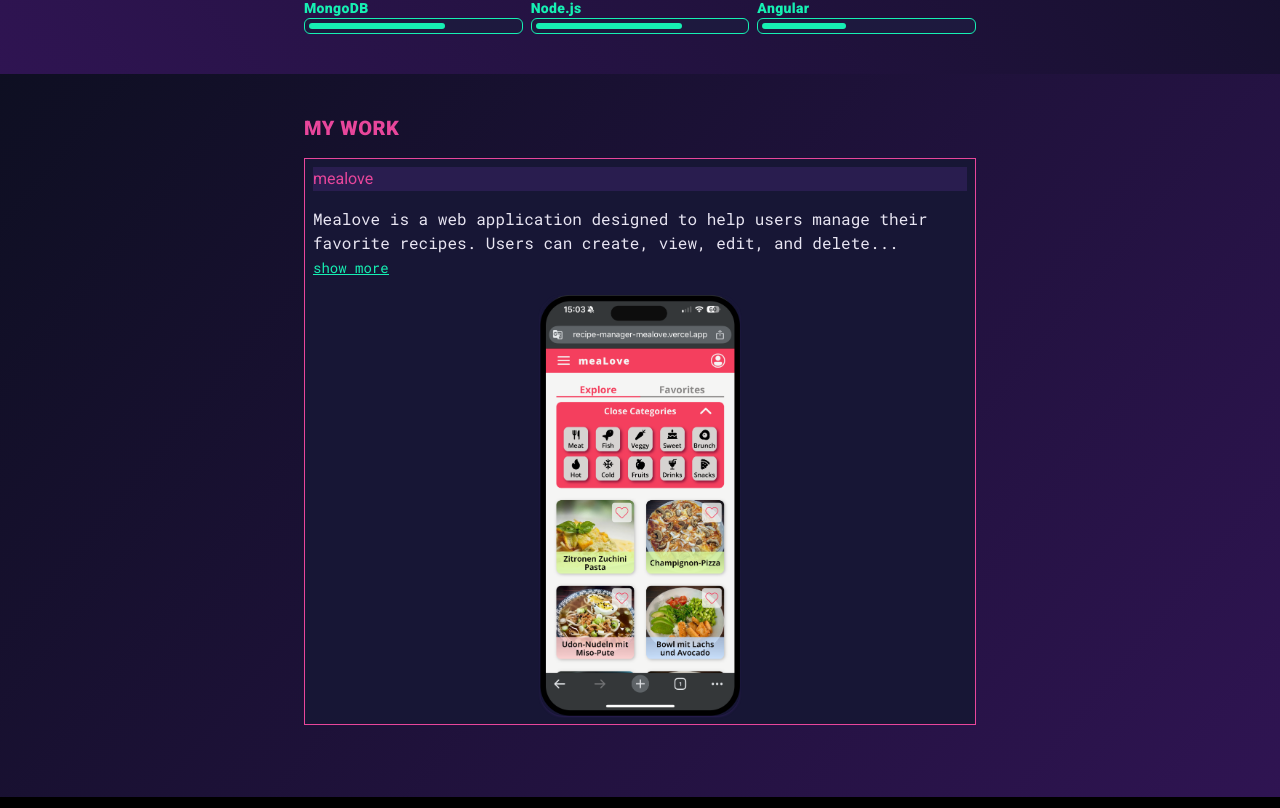
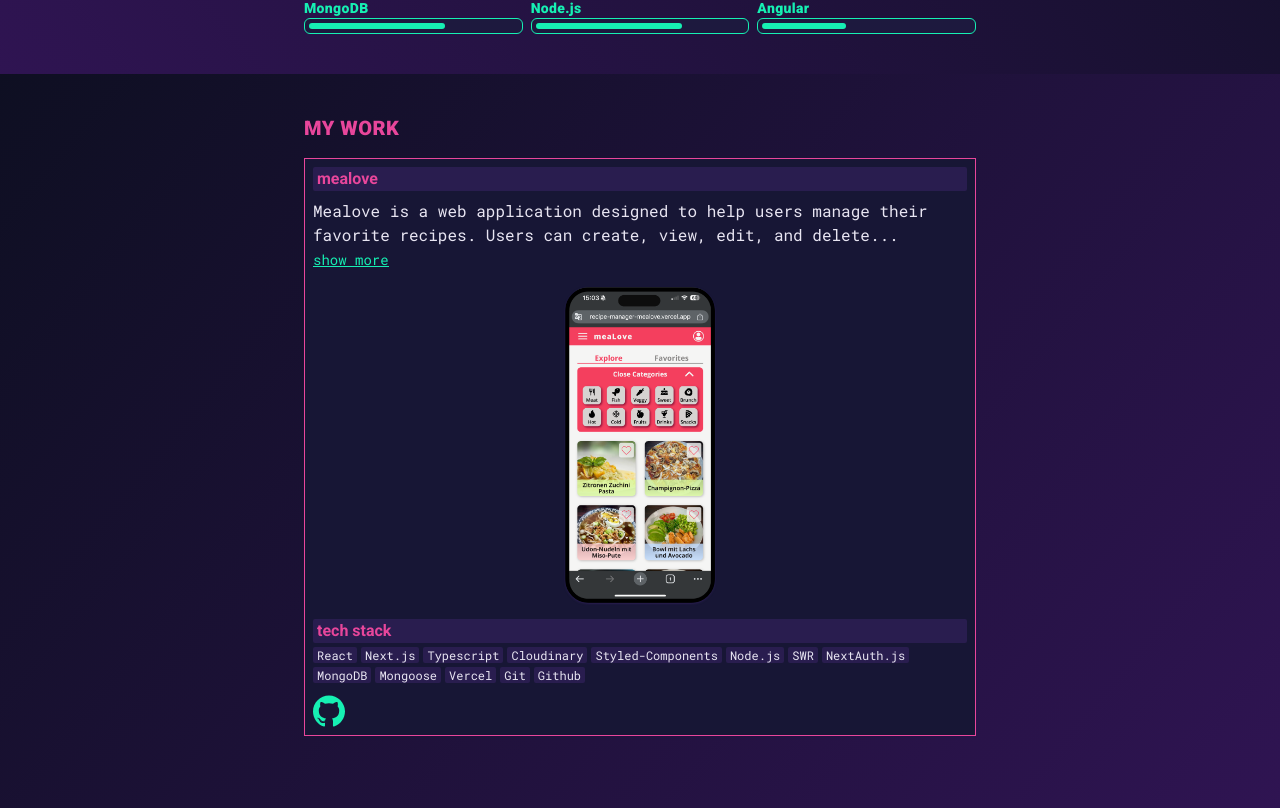
Before and after one commit to stekug/stephankugler-personal-portfolio, a Next.js app: page / in a window 1280 px wide. Shown: the part 1421-2229 px from the top of the page. Built offline with nearby package versions, Linux system fonts and the light colour scheme.

Commit message:
refactor Project component
add tech stack section to Project

```diff
--- a/app/_components/Project.tsx
+++ b/app/_components/Project.tsx
@@ -1,32 +1,51 @@
-import { robotoMono } from '@/app/layout';
-import Image from 'next/image';
-import type { Project } from '@/app/_types/Projext';
-import TextExpander from './TextExpander';
+import { robotoMono } from "@/app/layout";
+import Image from "next/image";
+import type { Project } from "@/app/_types/Projext";
+import TextExpander from "./TextExpander";
+import Github from "./Github";
+import Link from "next/link";
 interface Props {
   project: Project;
 }
 
 export default function Project({ project }: Props) {
-  const { title, description, image } = project;
+  const { title, description, image, tech, github } = project;
+
+  const techArray = tech.split(",");
 
   return (
     <div className="bg-primary-5">
-      <div className="flex flex-col w-full h-full border border-accentPink-1 p-2">
-        <span className="bg-primary-2 text-accentPink-1 w-full lowercase">
+      <div className="flex h-full w-full flex-col border border-accentPink-1 p-2">
+        <span className="w-full rounded-sm bg-primary-2 px-1 font-bold lowercase text-accentPink-1">
           {title}
         </span>
         <div className="flex flex-col">
-          <p className={`${robotoMono.className} pt-4`}>
+          <p className={`${robotoMono.className} pt-2`}>
             <TextExpander>{description}</TextExpander>
           </p>
           <Image
             src={image}
-            width={200}
-            height={150}
+            width={150}
+            height={100}
             alt={`${title}`}
             quality={66}
-            className="mt-4 mx-auto shadow-sm shadow-primary-2 rounded-3xl"
+            className="mx-auto mt-4 rounded-3xl shadow-sm shadow-primary-2"
           />
+        </div>
+        <span className="mt-4 block rounded-sm bg-primary-2 px-1 font-bold text-accentPink-1">
+          tech stack
+        </span>
+        <p className={`${robotoMono.className} flex flex-wrap gap-1 py-1`}>
+          {techArray.map((tech, index) => (
+            <span className="rounded-sm bg-primary-2 px-1 text-xs" key={index}>
+              {tech}
+            </span>
+          ))}
+        </p>
+        <div className="pt-2">
+          <Link href={`${github}`} target="_blank">
+            <Github className="h-8 w-8 fill-accentGreen-1 transition-all duration-500 hover:scale-110 hover:fill-accentPink-1" />
+          </Link>
         </div>
       </div>
     </div>
```
